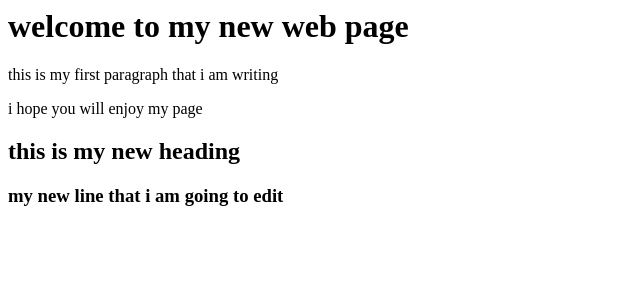
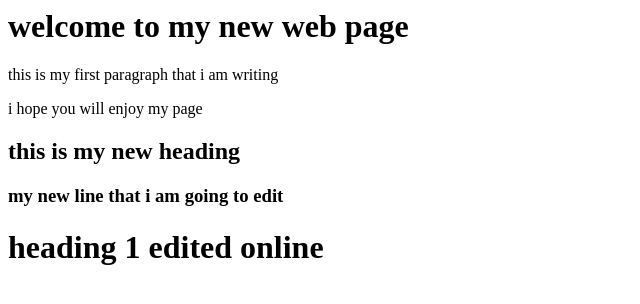
Before and after one commit to mcsf19m012/20210224, a plain HTML site: page myApp.html in a window 1280 px wide. Shown: the whole page, without its empty margins (0-640 px from the left). Drawn offline with Linux system fonts and the light colour scheme.

Commit message:
heading 1 edited online

```diff
--- a/myApp.html
+++ b/myApp.html
@@ -8,5 +8,6 @@
 <p>i hope you will enjoy my page</p>
 <h2> this is my new heading</h2>
 <h3>my new line that i am going to edit</h3>
+	<h1>heading 1 edited online</h1>
 </body>
 </html>
```
